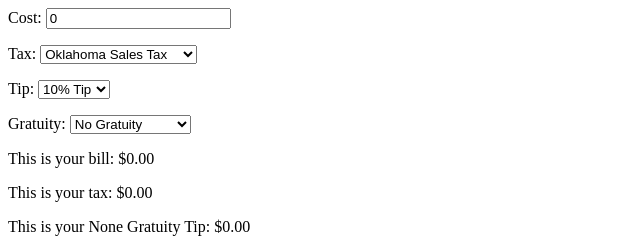
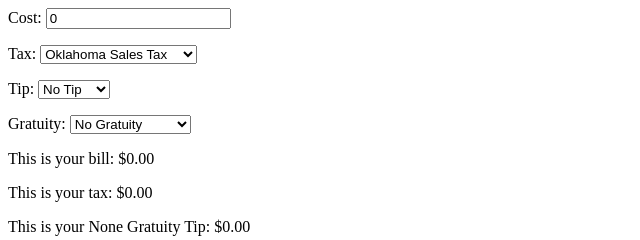
Before and after one commit to jmbiggers/CIDM-4385-Homework, a plain HTML site: page Homework/HW1/Tax_and_tip_calc.html in a window 1280 px wide. Shown: the top 240 px of the page, 0-640 px from the left. Drawn offline with nearby package versions, Linux system fonts and the light colour scheme.

Commit message:
Finalized HW 1

```diff
--- a/Homework/HW1/Tax_and_tip_calc.html
+++ b/Homework/HW1/Tax_and_tip_calc.html
@@ -50,6 +50,7 @@
                     pc.state_tax = pc.tax_rate[0];
 
                     pc.tip_rate = [
+                        {amount:0.00, name:"No Tip"},
                         {amount:0.10, name:"10% Tip"},
                         {amount:0.15, name:"15% TIp"},
                         {amount:0.20, name:"20% Tip"}
```
